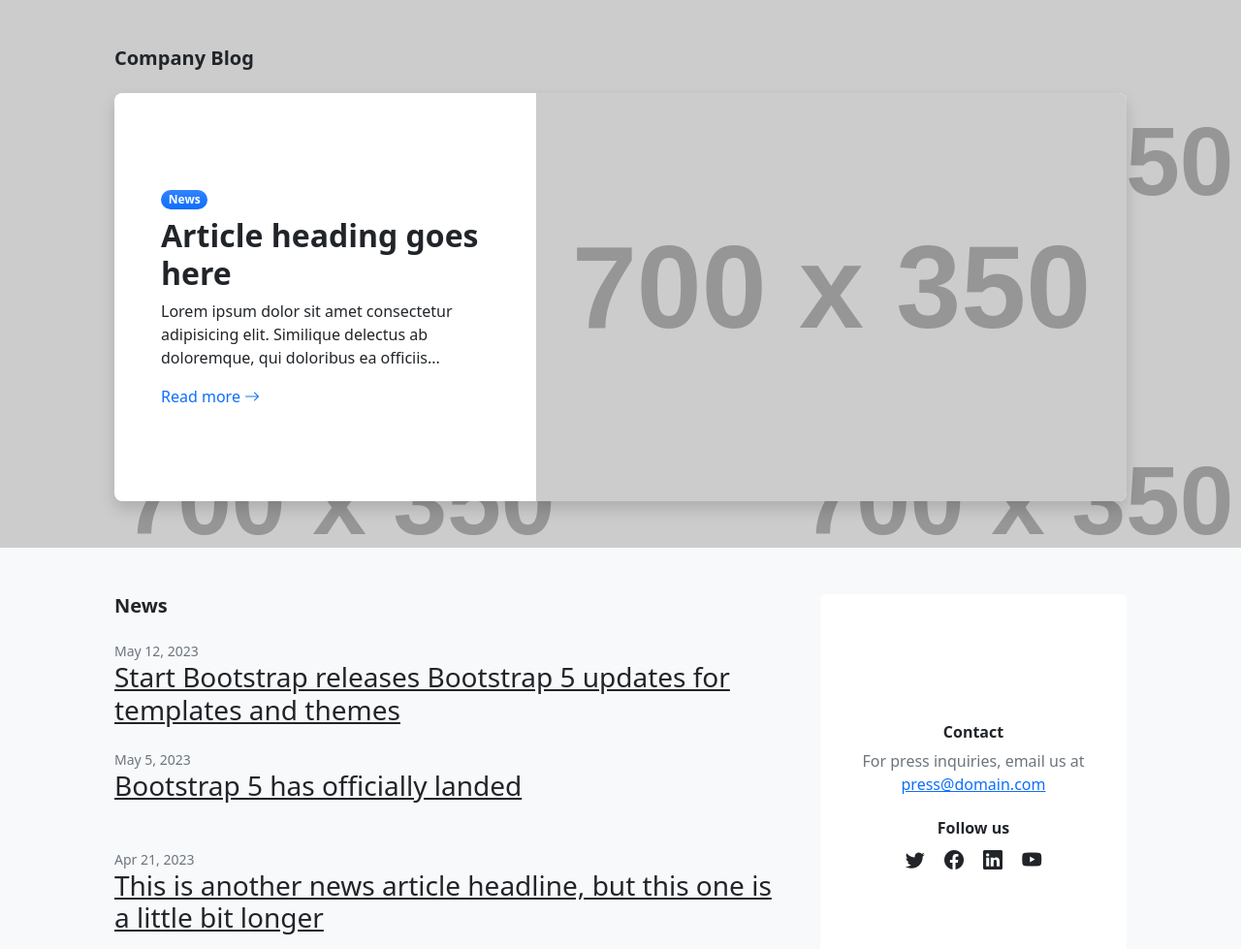
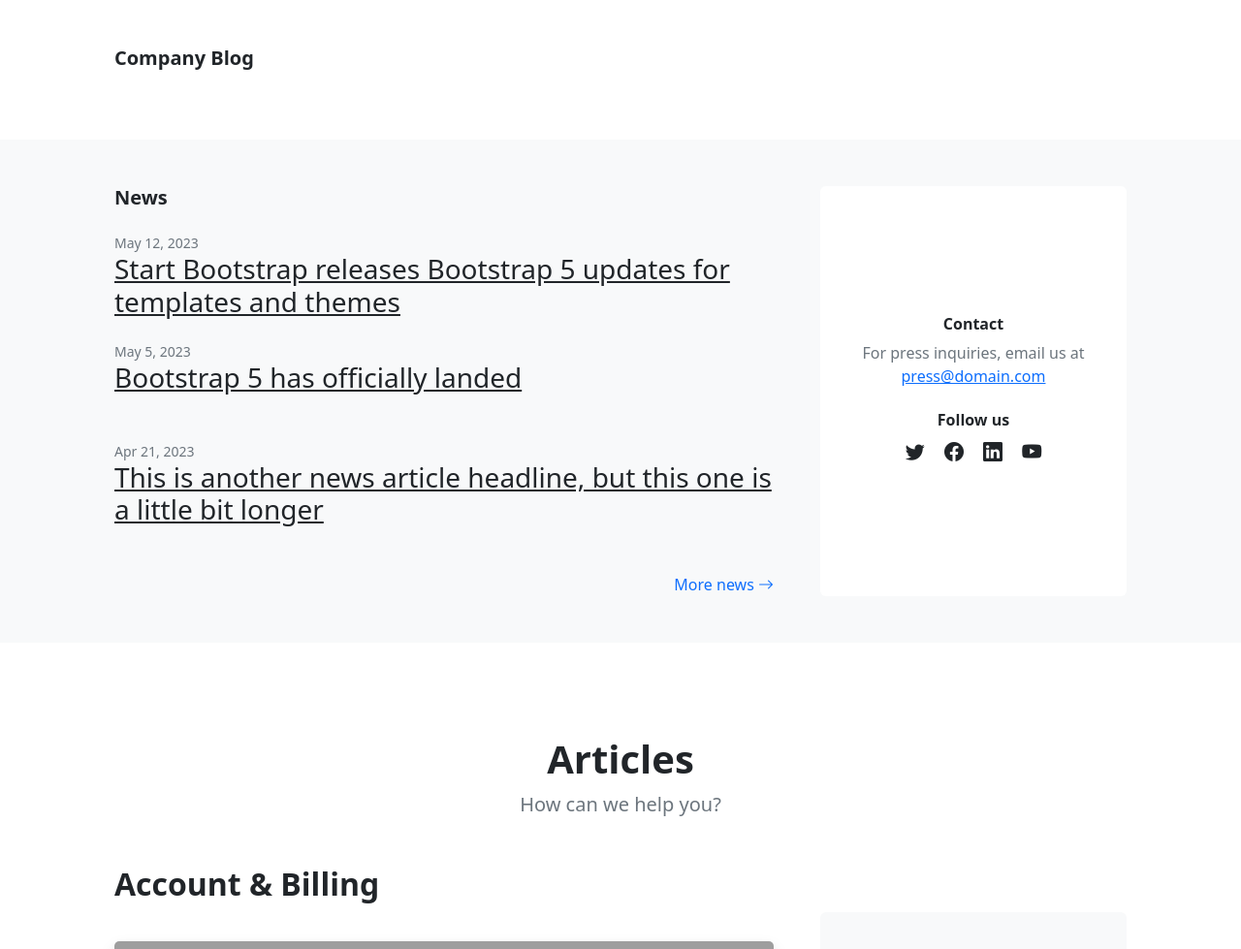
Before and after one commit to mr-anxo/django_web_opensyslab, a Django app: page /blog/ in a window 1280 px wide. Shown: the part 74-1053 px from the top of the page at 97% size. Run offline with Django 5.2, Linux system fonts and the light colour scheme; data comes from the database, SQL or seed files in the repository; grey boxes labelled with a size stand in for pictures from a placeholder-image service; some libraries are stand-ins or nearby versions; grey boxes are pictures that could not be loaded.

Commit message:
--- Auto Git Commit ---

```diff
--- a/src/blog/templates/blog-home.html
+++ b/src/blog/templates/blog-home.html
@@ -10,25 +10,11 @@
             {% include 'commons/navbar.html' %}
             <!-- Page Content-->
 
-            <section class="py-5" style="background-image: url('https://dummyimage.com/700x350/343a40/6c757d')">
+            <section class="py-5" style="background-color: url('https://c4.wallpaperflare.com/wallpaper/885/452/864/wireframe-low-poly-geometry-abstract-wallpaper-preview.jpg')">
                 <div class="container px-5" >
                     <h1 class="fw-bolder fs-5 mb-4">Company Blog</h1>
                     <div class="card border-0 shadow rounded-3 overflow-hidden">
                         <div class="card-body p-0">
-                            <div class="row gx-0">
-                                <div class="col-lg-6 col-xl-5 py-lg-5">
-                                    <div class="p-4 p-md-5">
-                                        <div class="badge bg-primary bg-gradient rounded-pill mb-2">News</div>
-                                        <div class="h2 fw-bolder">Article heading goes here</div>
-                                        <p>Lorem ipsum dolor sit amet consectetur adipisicing elit. Similique delectus ab doloremque, qui doloribus ea officiis...</p>
-                                        <a class="stretched-link text-decoration-none" href="#!">
-                                            Read more
-                                            <i class="bi bi-arrow-right"></i>
-                                        </a>
-                                    </div>
-                                </div>
-                                <div class="col-lg-6 col-xl-7"><div class="bg-featured-blog" style="background-image: url('https://dummyimage.com/700x350/343a40/6c757d')"></div></div>
-                            </div>
                         </div>
                     </div>
                 </div>
```
